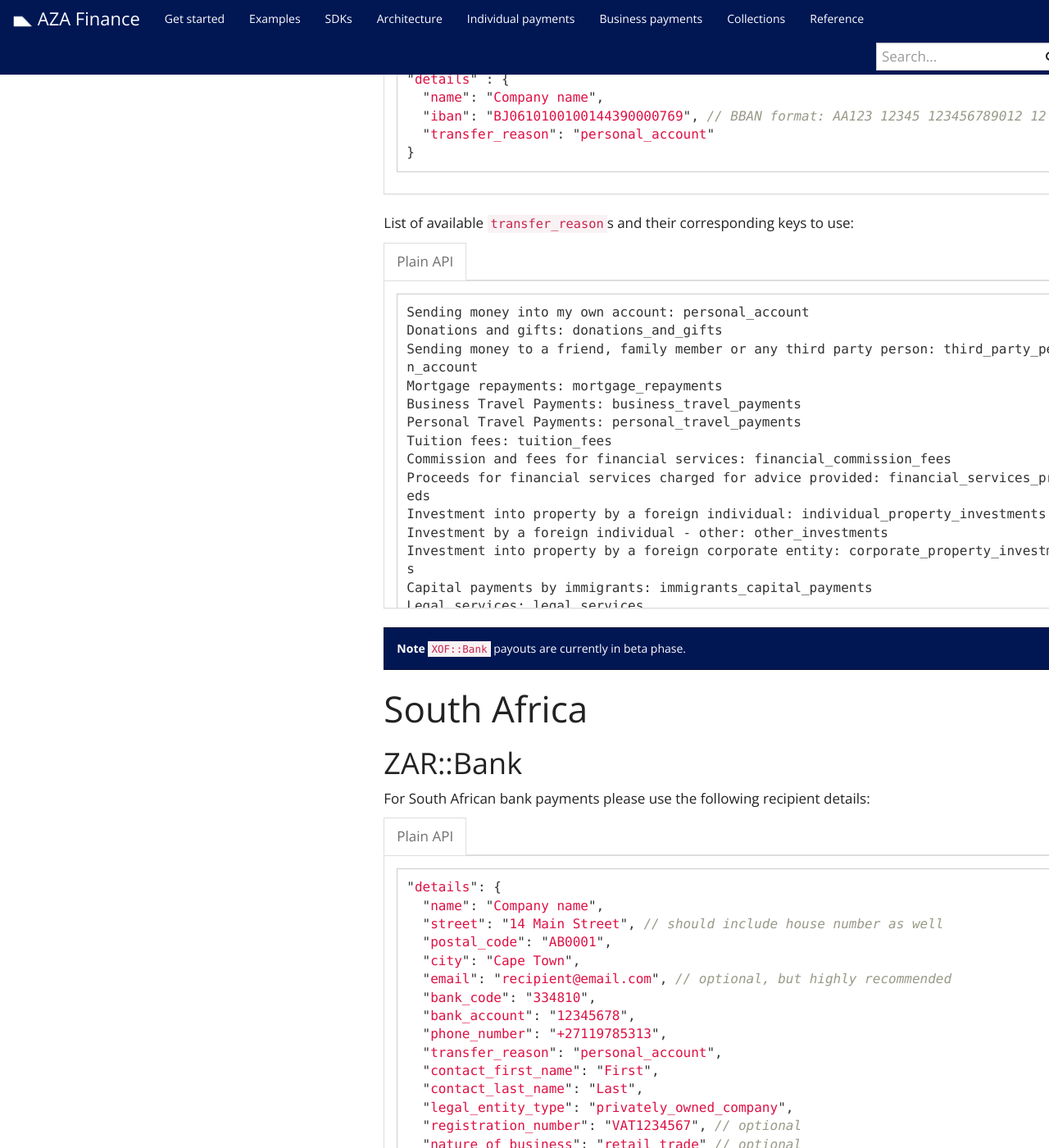
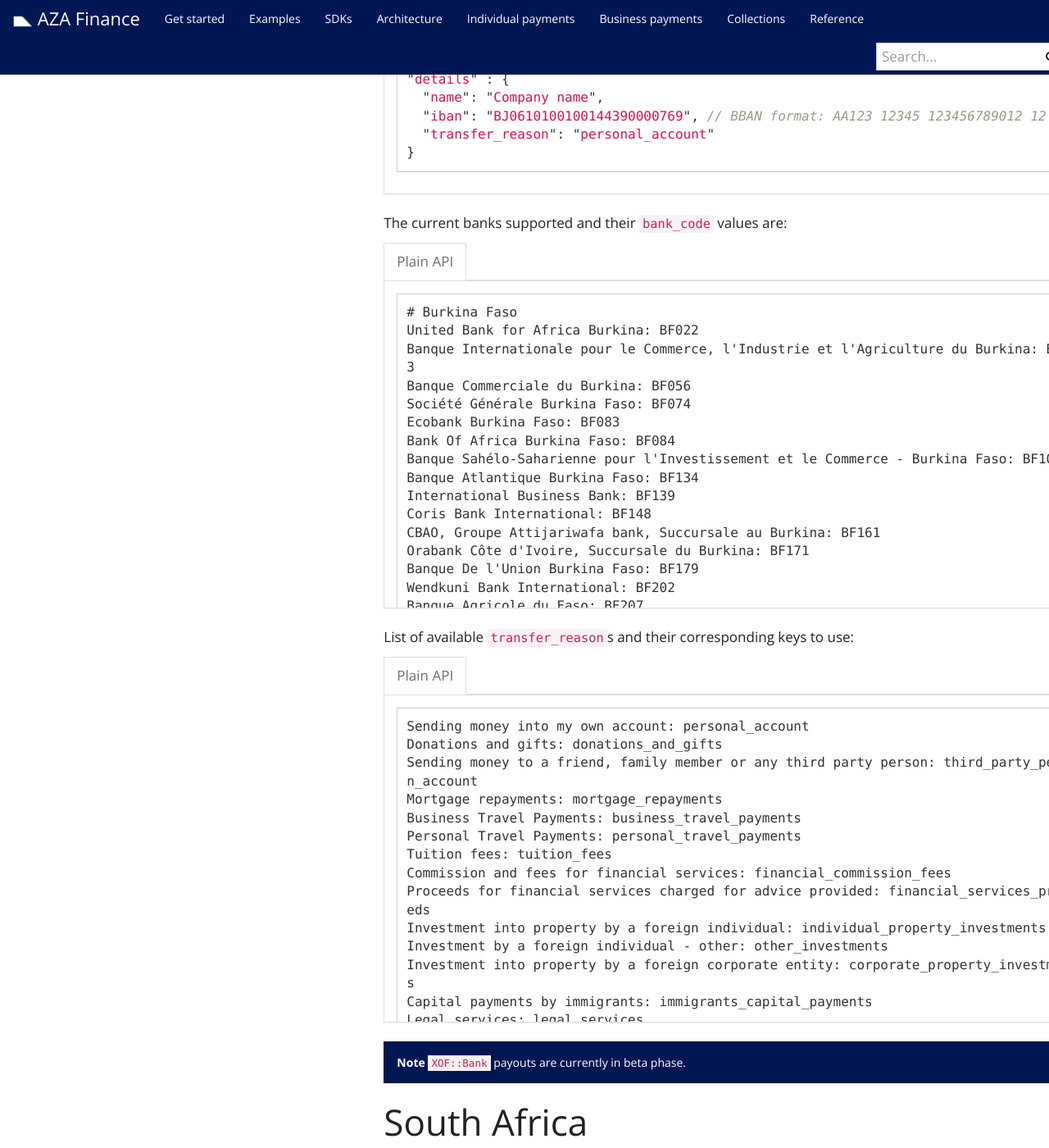
Before and after one commit to transferzero/api-documentation, a Jekyll site: the page built from _docs/business-payments.md, in a window 1280 px wide and 1400 px high, scrolled down 5765 px. Shown: the whole window at 82% size. Built offline with Jekyll 4.4.1, drawn with Linux system fonts in a browser that asks for light colours; nearby versions of some CDN libraries; comment, search, counter and statistics services are not loaded; some of the changed text lies outside the part shown.

Commit message:
Add XOF Bank codes

````diff
--- a/_includes/corridors/xof-bank.md
+++ b/_includes/corridors/xof-bank.md
@@ -16,6 +16,162 @@
 
 {% include language-tabbar.html prefix="xof-bank-details" raw=data-raw %}
 
+The current banks supported and their `bank_code` values are:
+
+{% capture data-raw %}
+```
+# Burkina Faso
+United Bank for Africa Burkina: BF022
+Banque Internationale pour le Commerce, l'Industrie et l'Agriculture du Burkina: BF023
+Banque Commerciale du Burkina: BF056
+Société Générale Burkina Faso: BF074
+Ecobank Burkina Faso: BF083
+Bank Of Africa Burkina Faso: BF084
+Banque Sahélo-Saharienne pour l'Investissement et le Commerce - Burkina Faso: BF108
+Banque Atlantique Burkina Faso: BF134
+International Business Bank: BF139
+Coris Bank International: BF148
+CBAO, Groupe Attijariwafa bank, Succursale au Burkina: BF161
+Orabank Côte d'Ivoire, Succursale du Burkina: BF171
+Banque De l'Union Burkina Faso: BF179
+Wendkuni Bank International: BF202
+Banque Agricole du Faso: BF207
+
+# Benin
+Orabank Bénin: BJ058
+Bank Of Africa Bénin: BJ061
+Ecobank Bénin: BJ062
+Banque Internationale du Benin: BJ063
+United Bank for Africa Bénin: BJ067
+NSIA BANQUE Bénin: BJ099
+Société Générale - Benin: BJ104
+Banque Sahélo-Saharienne pour l'Investissement et le Commerce - Bénin: BJ107
+Banque Atlantique du Bénin: BJ115
+BGFIBank Bénin: BJ157
+CBAO, Groupe Attijariwafa bank, Succursale du Bénin: BJ177
+CCEI BANK BENIN: BJ184
+BANQUE AFRICAINE POUR L'INDUSTRIE ET LE COMMERCE - BENIN: BJ185
+Coris Bank International Bénin: BJ212
+Société Nigérienne de Banque, Succursale du Bénin: BJ199
+
+# Ivory Coast
+Banque Internationale pour le Commerce et l'Industrie de la Côte d'Ivoire: CI006
+Societe Ivoirienne de Banque: CI007
+Société Générale Côte d'Ivoire: CI008
+Bank Of Africa Côte d'Ivoire: CI032
+Banque Atlantique Côte d'Ivoire: CI034
+NSIA Banque Côte d'Ivoire: CI042
+Ecobank Côte d'Ivoire: CI059
+Banque de l'Habitat de Côte d'Ivoire: CI068
+Banque Nationale d'Investissement: CI092
+Standard Chartered Bank Côte d'Ivoire: CI097
+AFRILAND FIRST BANK Côte d'Ivoire: CI106
+Versus Bank S.A: CI112
+Citibank - Côte d'Ivoire: CI118
+ORABANK Côte d'Ivoire: CI121
+Bridge Bank Group Côte d'Ivoire: CI131
+United Bank for Africa CI: CI150
+Banque Sahélo-Saharienne pour l'Investissement et le Commerce Côte d'Ivoire: CI154
+Banque Populaire de Côte d'Ivoire: CI155
+Diamond Bank Côte d'Ivoire: CI158
+BGFI BANK COTE D'IVOIRE: CI162
+Guaranty Trust Bank Côte d'Ivoire: CI163
+Coris Bank International Côte d'Ivoire: CI166
+Banque De l'Union Côte d'Ivoire: CI180
+Banque Malienne de Solidarité, Succursale de Côte d'Ivoire: CI188
+Banque Régionale de Marchés, Succursale de Côte d'Ivoire: CI194
+Stanbic Bank: CI198
+Banque d'Abidjan: CI201
+Mansa Bank: CI211
+Orange Abidjan Compagnie: CI214
+
+# Guinea-Bissau
+Banco da Africa Ocidental: GW096
+Banco Da União: GW128
+Ecobank Guinée Bissau: GW143
+Orabank Côte d'Ivoire, Succursale de la Guinée-Bissau: GW172
+Banque Atlantique Côte d'Ivoire, Succursale de Guinée-Bissau: GW195
+
+# Mali
+Banque de Developpement du Mali: ML016
+Banque Internationale pour le Mali: ML041
+Banque Nationale pour le Dévéloppement Agricole: ML043
+Banque Commerciale du Sahel: ML044
+Bank Of Africa Mali: ML045
+Banque Internationale pour le Commerce et l'Industrie du Mali: ML089
+Ecobank Mali: ML090
+Banque Malienne de Solidarité: ML102
+Banque Sahélo-Saharienne pour l'Investissement et le Commerce Mali: ML109
+Banque Atlantique Mali: ML135
+Banque pour le Commerce et l'Industrie du Mali: ML147
+Orabank Côte d'Ivoire, Succursale du Mali: ML173
+CORIS BANK ML: ML181
+United Bank for Africa Mali: ML206
+
+# Niger
+Bank Of Africa Niger: NE038
+Banque Internationale pour l'Afrique au Niger: NE040
+Banque Commerciale du Niger: NE057
+Société Nigérienne de Banque: NE064
+Banque Islamique du Niger: NE081
+Ecobank Niger: NE095
+Banque Sahélo-Saharienne pour l'Investissement et le Commerce Niger: NE110
+Banque Atlantique Niger: NE136
+Banque Agricole du Niger: NE164
+CBAO, Groupe Attijariwafa bank, Succursale du Niger: NE168
+Orabank Côte d'Ivoire, Succursale du Niger: NE174
+Banque Régionale de Marchés, Succursale du Niger: NE193
+Banque de l'Habitat du NIGER: NE208
+Coris Bank International, Succursale du Niger: NE210
+
+# Senegal
+Banque Internationale pour le Commerce et l'Industrie du Sénégal: SN010
+Société Générale Sénégal: SN011
+CBAO, Groupe Attijariwafa bank: SN012
+Banque de l'Habitat du Sénégal: SN039
+La Banque Agricole du Sénégal: SN048
+Crédit du Sénégal: SN060
+Banque Islamique du Sénégal: SN079
+Ecobank Sénégal: SN094
+Bank Of Africa Sénégal: SN100
+Banque Sahélo-Saharienne pour l'Investissement et le Commerce Sénégal: SN111
+Banque des Institutions Mutualistes d'Afrique de l'Ouest: SN117
+Banque Atlantique Sénégal: SN137
+FBNBank Sénégal: SN140
+Citibank - Sénégal: SN141
+Banque Régionale de Marchés: SN144
+United Bank for Africa Sénégal: SN153
+Crédit International: SN156
+NSIA Banque Bénin, Succursale du Sénégal: SN159
+Banque Nationale pour le Développement Economique: SN169
+Orabank Côte d'Ivoire, Succursale du Sénégal: SN175
+Banque pour le Commerce et l'Industrie du Mali, Succursale au Sénégal: SN178
+BGFIBank Sénégal: SN189
+Banque de Dakar: SN191
+Coris Bank International Sénégal: SN213
+La Banque OUTARDE: SN200
+Banque de Développement du Mali, Succursale du Sénégal: SN221
+
+# Togo
+Banque de Développement du Mali, Succursale du Togo: TG221
+Banque Internationale pour l'Afrique au Togo: TG005
+Union Togolaise de Banque: TG009
+SUNU Bank: TG151
+Société Générale Bénin, Succursale du Togo: TG187
+Banque Togolaise pour le Commerce et l'Industrie: TG024
+Société Interafricaine de Banque: TG027
+Ecobank Togo: TG055
+Orabank Togo: TG116
+Banque Atlantique Togo: TG138
+Banque Sahélo-Saharienne pour l'Investissement et le Commerce Togo: TG133
+NSIA Banque Bénin, Succursale du Togo: TG160
+Bank Of Africa Togo: TG167
+Coris Bank International Togo: TG182
+```
+{% endcapture %}
+
+{% include language-tabbar.html prefix="xof-bank-options" raw=data-raw %}
+
 {% include corridors/transfer_reasons.md %}
 
 <div class="alert alert-info" markdown="1">
````
Also changed, not shown: _docs/error-handling.md (+1 -1 lines).
